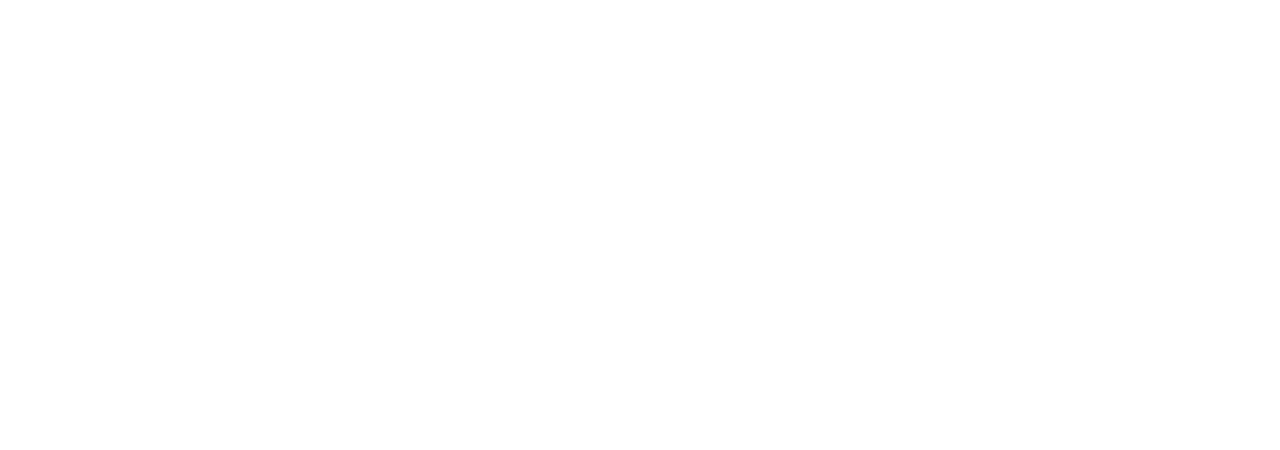
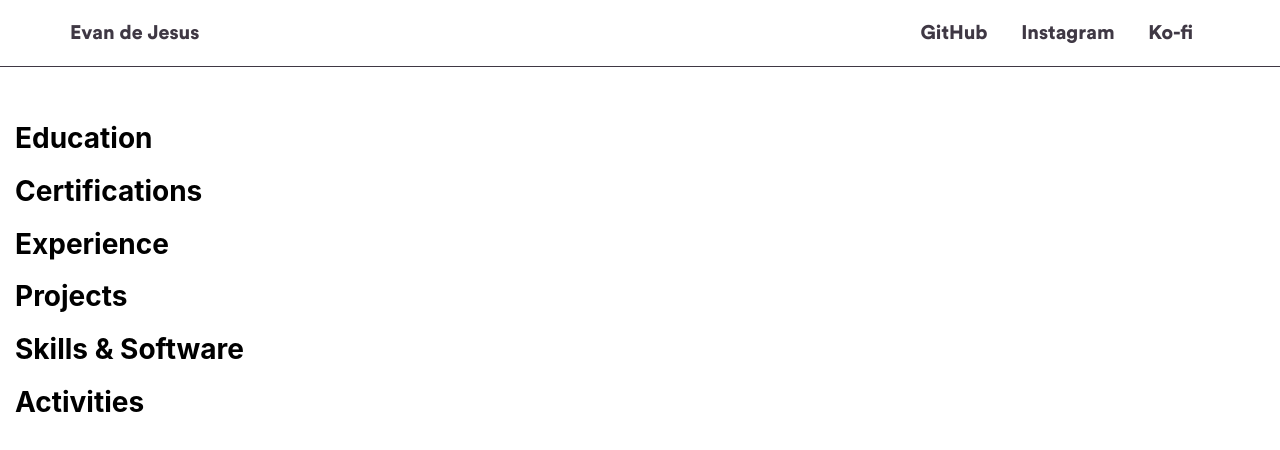
Before and after one commit to evandejesus/evandejes.us, a React (Create React App) app: page /resume in a window 1280 px wide. Shown: the top 450 px of the page. Built offline with nearby package versions, Linux system fonts and the light colour scheme.

Commit message:
add content to resume

```diff
--- a/src/App.tsx
+++ b/src/App.tsx
@@ -1,7 +1,8 @@
 import React from "react";
-import { Switch, Route, BrowserRouter as Router } from "react-router-dom";
+import { Link, Switch, Route, BrowserRouter as Router } from "react-router-dom";
 import ExternalLink from "./ExternalLink";
 import TerminalText from "./TerminalText";
+import Resume from "./Resume";
 import hamburger from "./assets/hamburger.png";
 import close from "./assets/close.png";
 import "./App.css";
@@ -26,10 +27,7 @@
 
   return (
     <Router>
-      <Switch>
-        <Route path="/resume"></Route>
-        <Route path="/">
-          <div className="App">
+      <div>
         {isMenuShowing && (
           <>
             <div className="App-hamburger-background"></div>
@@ -41,7 +39,12 @@
         <div className="App-navigation-wrapper">
           <div className="App-navigation">
             <div className="App-title">
+              <Link
+                to="/"
+                style={{ textDecoration: "none", color: "var(--black)" }}
+              >
                 <div>Evan de Jesus</div>
+              </Link>
             </div>
             <div className="App-hamburger" onClick={toggleMenu}>
               {isMenuShowing ? (
@@ -57,6 +60,13 @@
             </div>
           </div>
         </div>
+      </div>
+      <Switch>
+        <Route path="/resume">
+          <Resume />
+        </Route>
+        <Route path="/">
+          <div className="App">
             <div className="App-landing-page">
               <div className="App-landing-page-content">
                 <TerminalText />
--- /dev/null
+++ b/src/Resume/index.css
@@ -0,0 +1,7 @@
+.Resume-container {
+  padding-top: 8%;
+}
+
+.Resume-content {
+  padding: 0 15px;
+}
--- /dev/null
+++ b/src/Resume/index.tsx
@@ -0,0 +1,18 @@
+import React from "react";
+import "./index.css";
+
+const Resume = () => {
+  return (
+    <div className="Resume-container">
+      <div className="Resume-content">
+        <h1>Education</h1>
+        <h1>Certifications</h1>
+        <h1>Experience</h1>
+        <h1>Projects</h1>
+        <h1>Skills & Software</h1>
+        <h1>Activities</h1>
+      </div>
+    </div>
+  );
+};
+export default Resume;
```
Lines whose indentation alone changed are shown as unchanged.
